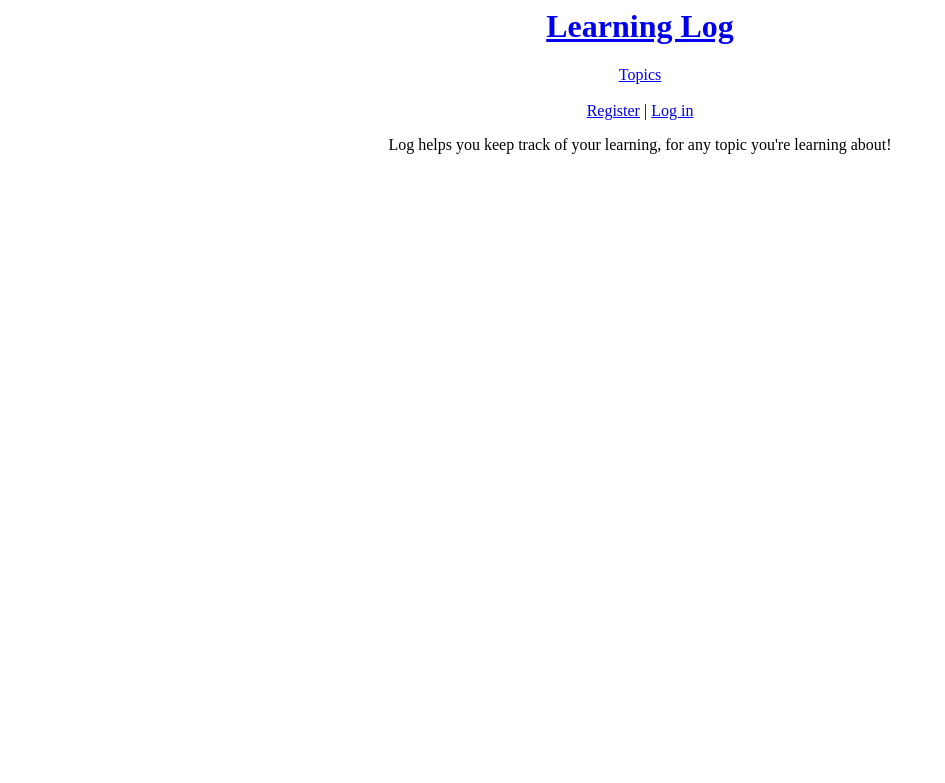
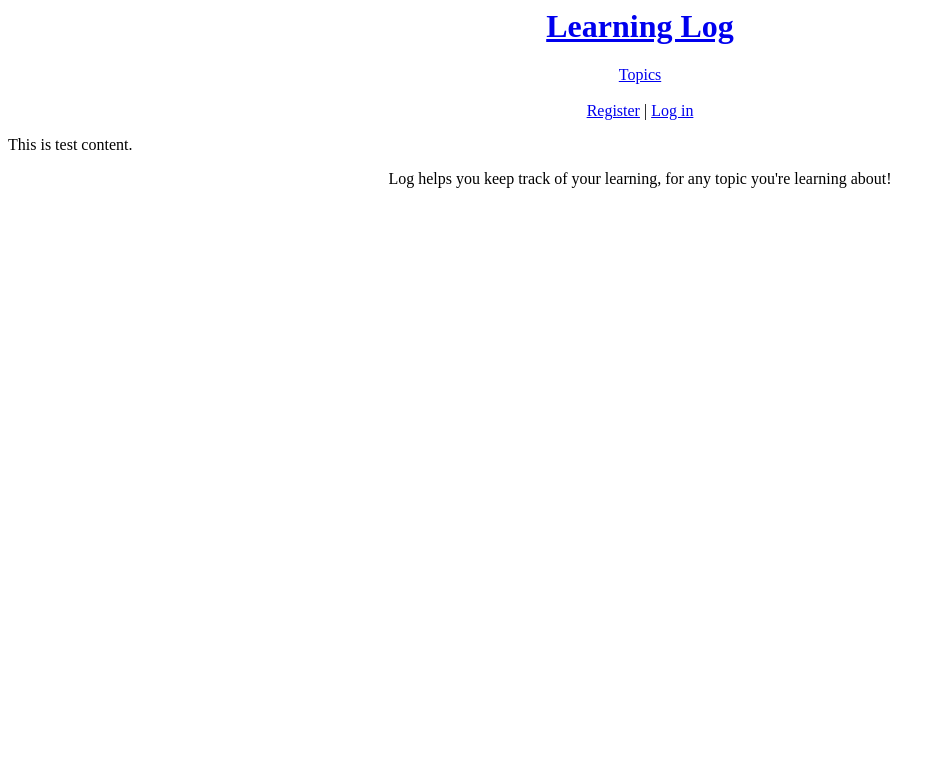
Before and after one commit to KJabbusch/LearningLog, a Django app: page / in a window 1280 px wide. Shown: the top 783 px of the page, without its empty margins (0-945 px from the left). Run offline with Django 3.2, Linux system fonts and the light colour scheme.

Commit message:
Adding test content in base.html to exercise version control

```diff
--- a/learning_logs/templates/learning_logs/base.html
+++ b/learning_logs/templates/learning_logs/base.html
@@ -11,5 +11,5 @@
     {% endif %}
 
 </p></center>
-
+This is test content.
 {% block content %}{% endblock content %}
```
